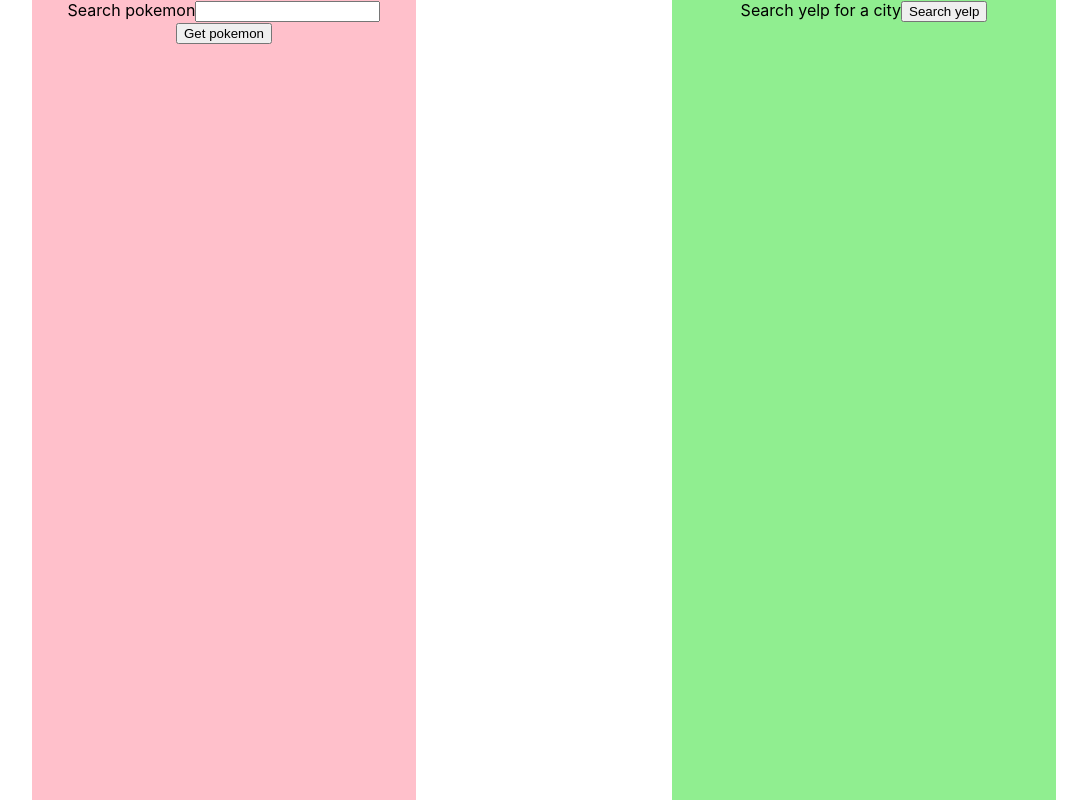
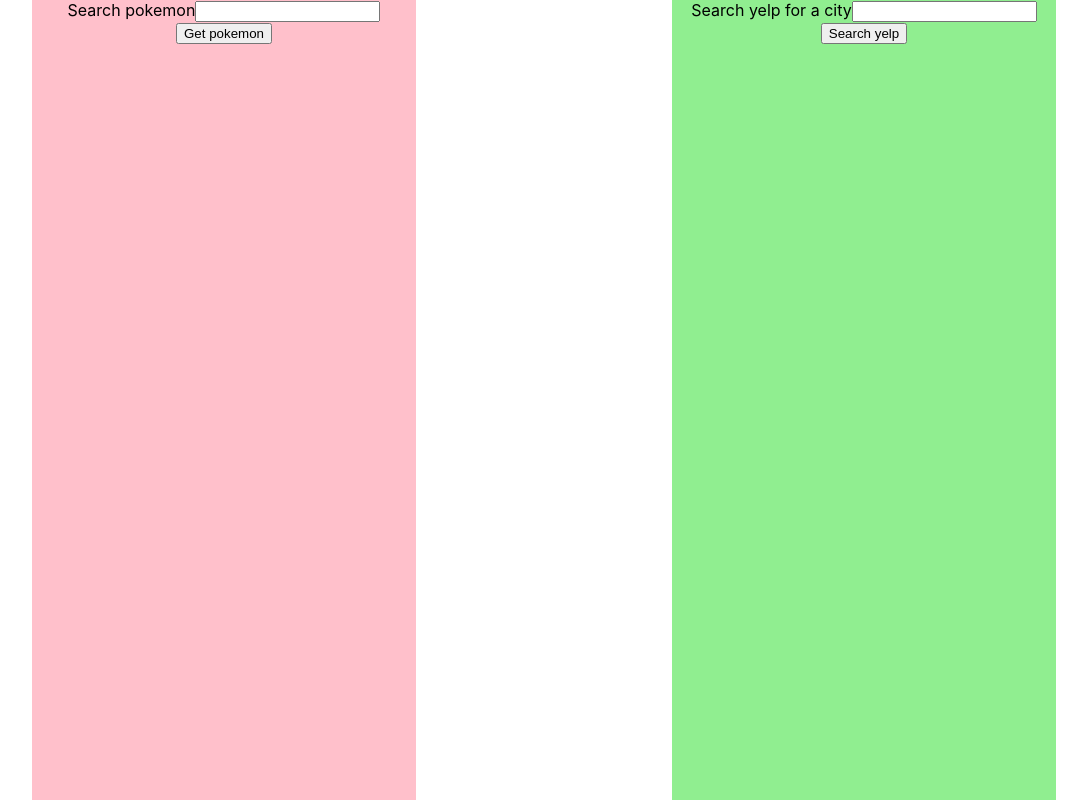
Before and after one commit to KhaymanaKing/half-baked-api-proxy, a React (Create React App) app: page / in a window 1280 px wide. Shown: the whole page, without its empty margins (96-1183 px from the left). Built offline with nearby package versions, Linux system fonts and the light colour scheme.

Commit message:
yelp search function is running

```diff
--- a/src/PokemonSearch.js
+++ b/src/PokemonSearch.js
@@ -5,8 +5,8 @@ import Loading from './Loading';
 export default function PokemonSearch() {
       // you'll need to track your pokemon search results, the loading state, and one form field: name. For this form field, set a real initial values (like 'pikachu') so the form populates with a default value.
   const [pokemon, setPokemon] = useState([]);
+  const [query, setQuery] = useState('');
   const [isLoading, setIsLoading] = useState(false);
-  const [query, setQuery] = useState('');
 
 
   async function handlePokemonSubmit(e) {
@@ -45,7 +45,8 @@ export default function PokemonSearch() {
               ability_1,
               ability_2,
               ability_hidden,
-            }, i) => <div className='pokemon' key={pokemon + i}>
+            },
+            i) => <div className='pokemon' key={pokemon + i}>
               <h2>{pokemon}</h2>
               <p>Types: {type_1}, {type_2}</p>
               <p>Hit Points:{hp}</p>
--- a/src/YelpSearch.js
+++ b/src/YelpSearch.js
@@ -1,14 +1,19 @@
 import { useState } from 'react';
-
+import { getYelpData } from './services/fetch-utils';
+import Loading from './Loading';
 
 export default function YelpSearch() {
     // you'll need to track your yelp search results, the loading state, and a form field for location with a default value.
   const [yelpData, setYelpData] = useState([]);
-  const [yelpCity, setYelpCity] = useState('');
+  const [yelpCity, setYelpQuery] = useState('');
+  const [isLoading, setIsLoading] = useState(false);
 
   async function handleYelpSubmit(e) {
     e.preventDefault();
-
+    setIsLoading(true);
+    const response = await getYelpData(yelpCity);
+    setYelpData(response.data.results);
+    setIsLoading(false);
     // set the loading state to true
     // use fetch to make a request to your netlify yelp function. Be sure to pass the search query as a query param in the URL
 
@@ -18,11 +23,21 @@ export default function YelpSearch() {
   return (
     <section className='yelp'>
       {/* make the fetch on submit */}
-      <form>
+      <form onSubmit={handleYelpSubmit}>
         Search yelp for a city
+        <input onChange={e => setYelpQuery(e.target.value)}/>
         {/* add inputs/labels for city name, state, and country, using all the things we need with react forms. Don't forget to use the value property to sync these up with the default values in react state */}
         <button>Search yelp</button>
       </form>
+      <div className='yelp-business'>
+        { isLoading ? <Loading/>
+          :
+          yelpData.map(({ name, price, image_url }, i) => <div className='business' key={name + i}>
+            <img src={image_url}/>
+            <p>{name} rates about a {price} on the price scale</p>
+          </div>)
+        }
+      </div>
       {/* Make a BusinessesList component to import and use here. Use a ternery to display a loading spinner (make a <Spinner /> component for this) if the data is still loading. */}
     </section>
   );
--- a/src/services/fetch-utils.js
+++ b/src/services/fetch-utils.js
@@ -3,3 +3,8 @@ export async function getPokemon(searchFilter) {
   const data = await rawResponse.json();
   return data;
 }
+export async function getYelpData(searchFilter) {
+  const rawResponse = await fetch(`/.netlify/functions/pokemon?searchFilter=${searchFilter}`);
+  const data = await rawResponse.json();
+  return data;
+}
```
